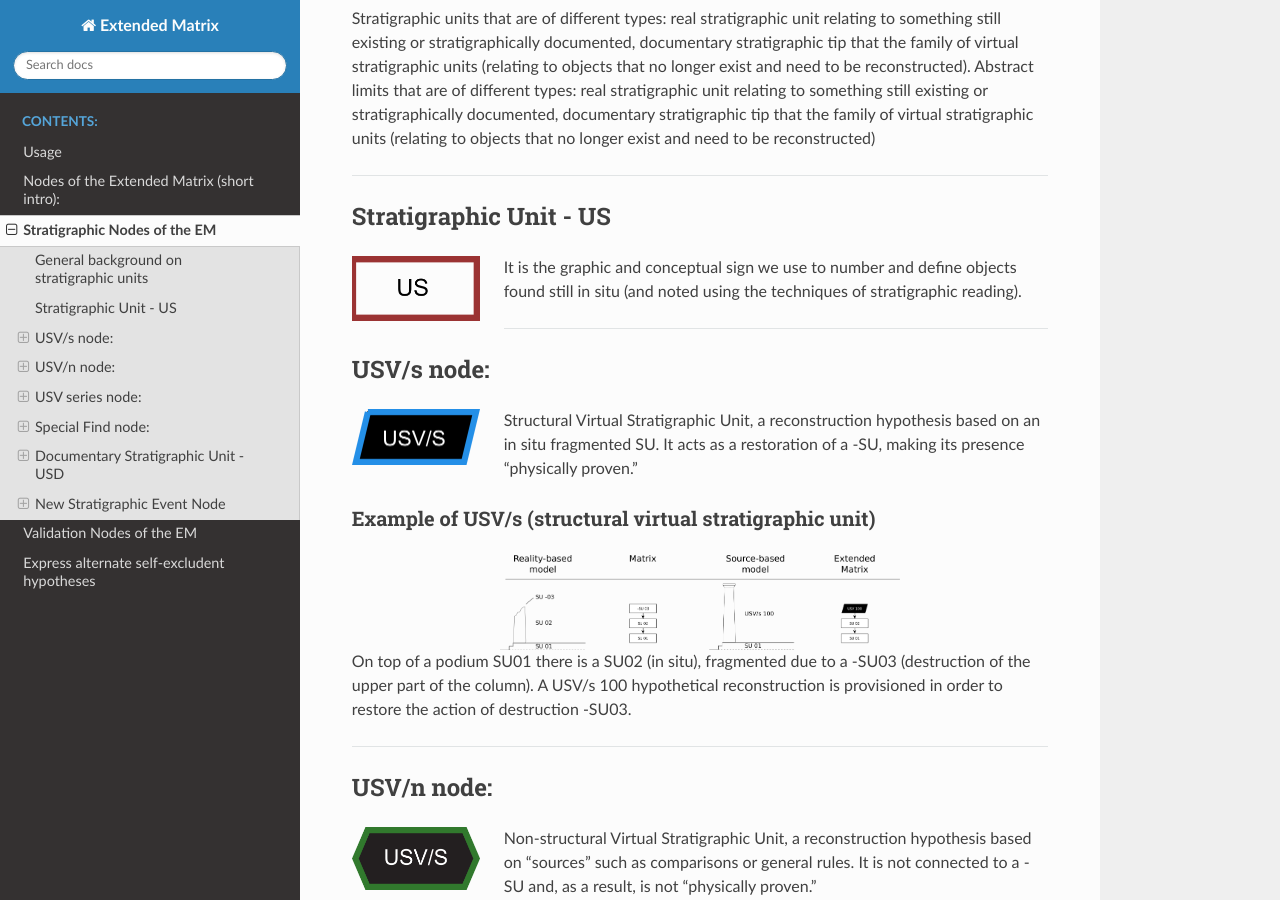
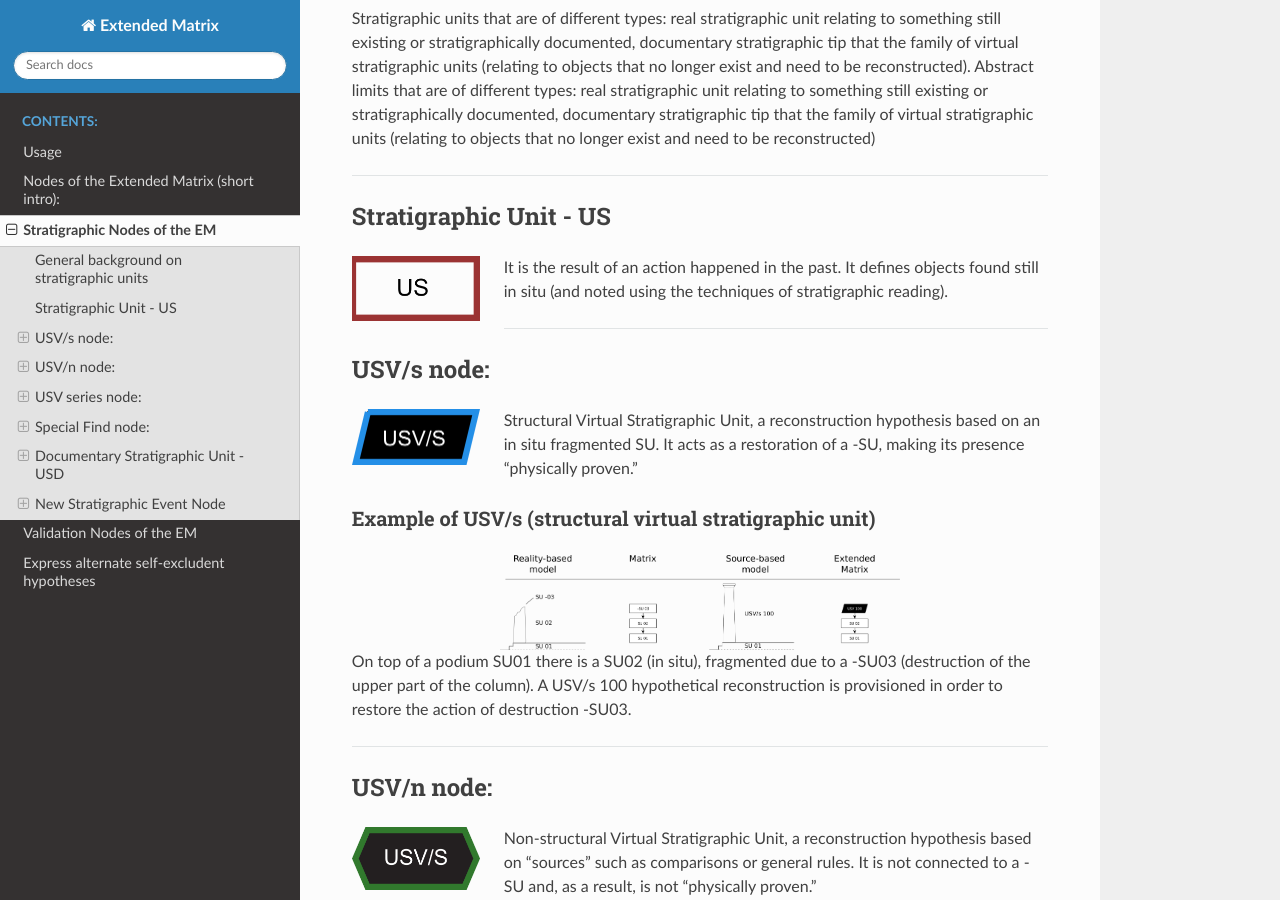
Before and after one commit to zalmoxes-laran/ExtendedMatrix-doc, a Sphinx documentation site: the page built from docs/stratigraphic_nodes.rst, in a window 1280 px wide and 900 px high, scrolled down 353 px. Built offline with Sphinx 7.4.7 and the Read the Docs theme 3.1.0, drawn with Linux system fonts in a browser that asks for light colours; pages that are not in the unit, such as notebooks, are missing from menus.

Commit message:
Update stratigraphic_nodes.rst

```diff
--- a/docs/stratigraphic_nodes.rst
+++ b/docs/stratigraphic_nodes.rst
@@ -21,7 +21,7 @@ Stratigraphic Unit - US
   :width: 128px
   :align: left
 
-It is the graphic and conceptual sign we use to number and define objects found still in situ (and noted using the techniques of stratigraphic reading).
+It is the result of an action happened in the past. It defines objects found still in situ (and noted using the techniques of stratigraphic reading).
 
 -----------------------
 
```
